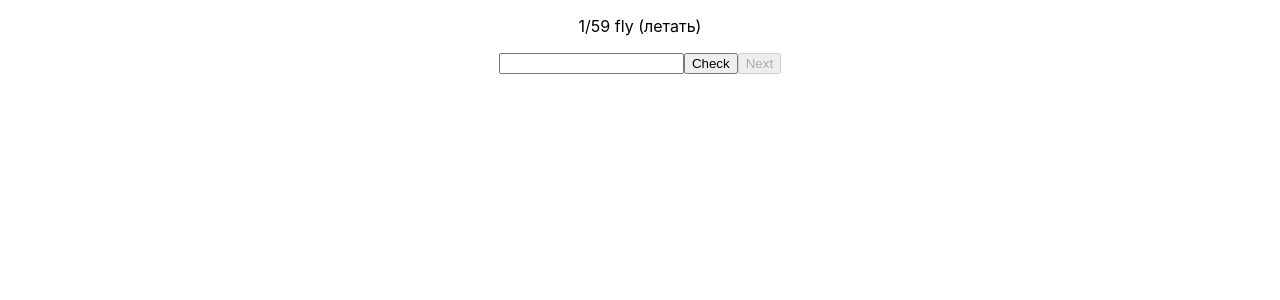
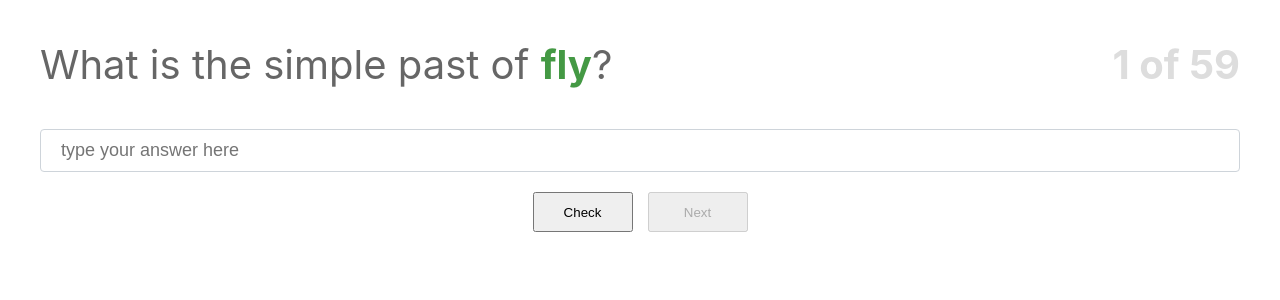
Before and after one commit to sugryumov/english, a React (Create React App) app: page / in a window 1280 px wide. Shown: the top 300 px of the page. Built offline with nearby package versions, Linux system fonts and the light colour scheme; the HTML template or start-up script is replaced by a standard one.

Commit message:
refactoring

```diff
--- /dev/null
+++ b/public/index.html
@@ -0,0 +1,16 @@
+<!DOCTYPE html>
+<html lang="en">
+  <head>
+    <meta charset="utf-8" />
+    <link rel="icon" href="%PUBLIC_URL%/favicon.ico" />
+    <meta name="viewport" content="width=device-width, initial-scale=1" />
+    <meta name="theme-color" content="#000000" />
+    <meta name="description" content="English exercises" />
+
+    <title>English exercises</title>
+  </head>
+  <body>
+    <noscript>You need to enable JavaScript to run this app.</noscript>
+    <div id="root"></div>
+  </body>
+</html>
--- a/src/App.css
+++ /dev/null
@@ -1,38 +0,0 @@
-.App {
-  text-align: center;
-}
-
-.App-logo {
-  height: 40vmin;
-  pointer-events: none;
-}
-
-@media (prefers-reduced-motion: no-preference) {
-  .App-logo {
-    animation: App-logo-spin infinite 20s linear;
-  }
-}
-
-.App-header {
-  background-color: #282c34;
-  min-height: 100vh;
-  display: flex;
-  flex-direction: column;
-  align-items: center;
-  justify-content: center;
-  font-size: calc(10px + 2vmin);
-  color: white;
-}
-
-.App-link {
-  color: #61dafb;
-}
-
-@keyframes App-logo-spin {
-  from {
-    transform: rotate(0deg);
-  }
-  to {
-    transform: rotate(360deg);
-  }
-}
--- a/src/App.tsx
+++ /dev/null
@@ -1,16 +0,0 @@
-import { useMemo } from "react";
-import { VERBS } from "./constants/verbs";
-import { Test } from "./Test";
-import "./App.css";
-
-function App() {
-  const array = useMemo(() => VERBS.sort(() => Math.random() - 0.5), []);
-
-  return (
-    <div className="App">
-      <Test array={array} />
-    </div>
-  );
-}
-
-export default App;
--- a/src/Test.tsx
+++ /dev/null
@@ -1,71 +0,0 @@
-import React, { FC, useState } from "react";
-
-export const Test: FC<any> = React.memo(({ array }) => {
-  const [answer, setAnswer] = useState<string>("");
-  const [currentWord, setCurrentWord] = useState<number>(0);
-  const [result, setResult] = useState<any>([]);
-  const [message, setMessage] = useState<string>("");
-  const [finishGame, setFinishGame] = useState<boolean>(false);
-
-  const [checkFlag, setCheckFlag] = useState<boolean>(false);
-
-  const [infinitive, pastSimple, _, translate] = array[currentWord];
-
-  const onChangeHandler = (e: any) => {
-    setAnswer(e.target.value);
-  };
-
-  const checkAnswer = () => {
-    if (array.length - 1 === currentWord) {
-      setFinishGame(true);
-    }
-
-    if (answer === pastSimple) {
-      setMessage("Correct answer");
-      setResult([...result, true]);
-      setCheckFlag(true);
-    } else {
-      setMessage(`Wrong! Correct answer ${pastSimple}`);
-      setResult([...result, false]);
-      setCheckFlag(true);
-      setAnswer("");
-    }
-  };
-
-  const nextHandler = () => {
-    setCurrentWord((prev) => (prev += 1));
-    setCheckFlag(false);
-    setAnswer("");
-    setMessage("");
-  };
-
-  const endWords = array.length - 1 === currentWord;
-
-  return (
-    <div>
-      <p>
-        {`${currentWord + 1}/${array.length} ${infinitive} (${translate})`}
-        {/* {currentWord + 1}. {infinitive} */}
-      </p>
-      <input
-        type="text"
-        value={answer}
-        onChange={onChangeHandler}
-        disabled={finishGame}
-      />
-      <button onClick={checkAnswer} disabled={finishGame || checkFlag}>
-        Check
-      </button>
-      <button onClick={nextHandler} disabled={endWords || !checkFlag}>
-        Next
-      </button>
-
-      <p>{message}</p>
-      {finishGame && (
-        <p>
-          End words. Result : {result.filter(Boolean).length} / {array.length}
-        </p>
-      )}
-    </div>
-  );
-});
--- /dev/null
+++ b/src/components/App/index.tsx
@@ -0,0 +1,9 @@
+import { FC } from "react";
+import { IrregularVerbs } from "../IrregularVerbs";
+import "./index.css";
+
+export const App: FC = () => (
+  <div className="container">
+    <IrregularVerbs />
+  </div>
+);
--- /dev/null
+++ b/src/components/IrregularVerbs/index.css
@@ -0,0 +1,69 @@
+.irregular-verbs {
+}
+
+.irregular-verbs__header {
+  display: flex;
+  justify-content: space-between;
+  align-items: center;
+}
+
+.irregular-verbs__question {
+  color: #666;
+  font-size: 40px;
+}
+
+.irregular-verbs__word {
+  color: #494;
+  font-weight: 700;
+}
+
+.irregular-verbs__number {
+  color: #ddd;
+  font-size: 40px;
+  font-weight: 700;
+}
+
+.irregular-verbs__input {
+  width: 100%;
+  padding: 10px 20px;
+  box-sizing: border-box;
+  font-size: 18px;
+  border-radius: 4px;
+  border: 1px solid #ced4da;
+}
+
+.irregular-verbs__controls {
+  display: flex;
+  justify-content: center;
+  margin-top: 20px;
+}
+
+.irregular-verbs__button {
+  height: 40px;
+  width: 100px;
+  cursor: pointer;
+}
+
+.irregular-verbs__button:not(:last-child) {
+  margin-right: 15px;
+}
+
+.irregular-verbs__message {
+  text-align: center;
+  font-size: 18px;
+}
+
+@media screen and (max-width: 600px) {
+  .irregular-verbs__header {
+    flex-direction: column-reverse;
+  }
+
+  .irregular-verbs__question {
+    margin: 0 0 20px;
+    font-size: 32px;
+  }
+
+  .irregular-verbs__number {
+    margin: 20px 0 0;
+  }
+}
--- /dev/null
+++ b/src/components/IrregularVerbs/index.tsx
@@ -0,0 +1,96 @@
+import { FC, useMemo, useState } from "react";
+import { VERBS } from "../../constants/verbs";
+import "./index.css";
+
+export const IrregularVerbs: FC = () => {
+  const array = useMemo(() => VERBS.sort(() => Math.random() - 0.5), []);
+
+  const [answer, setAnswer] = useState<string>("");
+  const [currentWord, setCurrentWord] = useState<number>(0);
+  const [result, setResult] = useState<any>([]);
+  const [message, setMessage] = useState<string>("");
+  const [finishGame, setFinishGame] = useState<boolean>(false);
+
+  const [checkFlag, setCheckFlag] = useState<boolean>(false);
+
+  const [infinitive, pastSimple] = array[currentWord];
+
+  const onChangeHandler = (e: any) => {
+    setAnswer(e.target.value);
+  };
+
+  const checkAnswer = () => {
+    if (array.length - 1 === currentWord) {
+      setFinishGame(true);
+    }
+
+    if (answer === pastSimple) {
+      setMessage("YES!");
+      setResult([...result, true]);
+      setCheckFlag(true);
+    } else {
+      setMessage(`ERROR! Correct answer ${pastSimple}`);
+      setResult([...result, false]);
+      setCheckFlag(true);
+      setAnswer("");
+    }
+  };
+
+  const nextHandler = () => {
+    setCurrentWord((prev) => (prev += 1));
+    setCheckFlag(false);
+    setAnswer("");
+    setMessage("");
+  };
+
+  const endWords = array.length - 1 === currentWord;
+
+  return (
+    <div className="irregular-verbs">
+      <div className="irregular-verbs__header">
+        <p className="irregular-verbs__question">
+          What is the simple past of{" "}
+          <span className="irregular-verbs__word">{infinitive}</span>?
+        </p>
+
+        <p className="irregular-verbs__number">
+          {currentWord + 1} of {array.length}
+        </p>
+      </div>
+
+      <input
+        type="text"
+        value={answer}
+        onChange={onChangeHandler}
+        className="irregular-verbs__input"
+        placeholder="type your answer here"
+        disabled={finishGame || checkFlag}
+      />
+
+      <div className="irregular-verbs__controls">
+        <button
+          onClick={checkAnswer}
+          className="irregular-verbs__button"
+          disabled={finishGame || checkFlag}
+        >
+          Check
+        </button>
+        <button
+          onClick={nextHandler}
+          className="irregular-verbs__button"
+          disabled={endWords || !checkFlag}
+        >
+          Next
+        </button>
+      </div>
+
+      <p className="irregular-verbs__message">{message}</p>
+
+      {finishGame && (
+        <p>
+          Result : {result.filter(Boolean).length} / {array.length}
+        </p>
+      )}
+    </div>
+  );
+};
--- a/src/index.css
+++ b/src/index.css
@@ -1,13 +1,19 @@
 body {
   margin: 0;
-  font-family: -apple-system, BlinkMacSystemFont, 'Segoe UI', 'Roboto', 'Oxygen',
-    'Ubuntu', 'Cantarell', 'Fira Sans', 'Droid Sans', 'Helvetica Neue',
+  font-family: -apple-system, BlinkMacSystemFont, "Segoe UI", "Roboto", "Oxygen",
+    "Ubuntu", "Cantarell", "Fira Sans", "Droid Sans", "Helvetica Neue",
     sans-serif;
   -webkit-font-smoothing: antialiased;
   -moz-osx-font-smoothing: grayscale;
 }
 
 code {
-  font-family: source-code-pro, Menlo, Monaco, Consolas, 'Courier New',
+  font-family: source-code-pro, Menlo, Monaco, Consolas, "Courier New",
     monospace;
 }
+
+.container {
+  max-width: 1200px;
+  padding: 0 16px;
+  margin: 0 auto;
+}
--- a/src/index.tsx
+++ b/src/index.tsx
@@ -1,7 +1,7 @@
 import React from "react";
 import ReactDOM from "react-dom/client";
+import { App } from "./components/App";
 import "./index.css";
-import App from "./App";
 
 const root = ReactDOM.createRoot(
   document.getElementById("root") as HTMLElement
```
Also changed, not shown: src/components/App/index.css (added), 2 other files (tests, documents, lock files or other folders).
